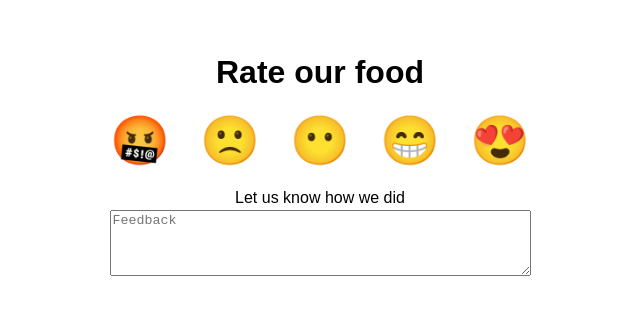
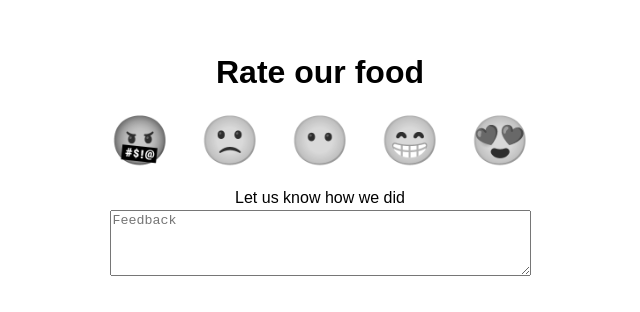
Before and after one commit to sriharshitha5/RestroSite, a plain HTML site: page feedback.html in a window 1280 px wide. Shown: the part 238-550 px from the top of the page, without its empty margins (320-960 px from the left). Drawn offline with Linux system fonts and the light colour scheme.

Commit message:
Update feedback.html

```diff
--- a/feedback.html
+++ b/feedback.html
@@ -45,13 +45,13 @@ p {
 }
 .radio ~ span {
   font-size: 3rem;
-  filter: none;
+  filter: grayscale(100);
   cursor: pointer;
   transition: 0.3s;
 }
 
 .radio:checked ~ span {
-  filter: none;
+  filter: grayscale(0);
   font-size: 4rem;
 }
         </style>
```
